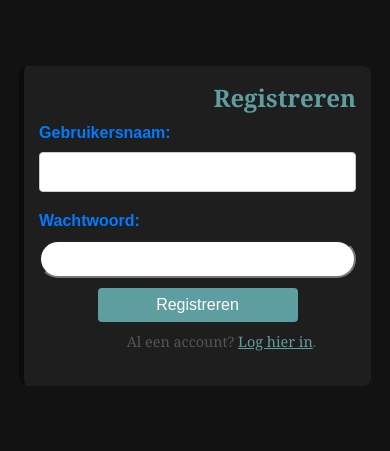
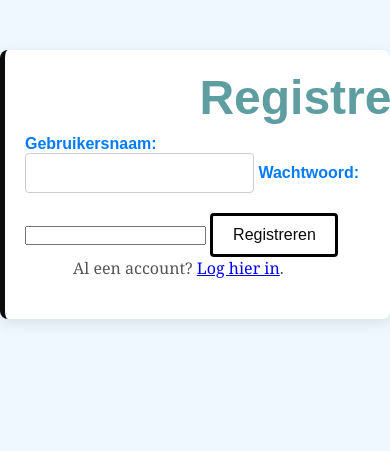
Before and after one commit to ramame2/project, a PHP site: page /register.php in a window 390 px wide; the page is wider, and only the part inside the window is pictured. Shown: the top 451 px of that part. Run offline with PHP 8.4, Linux system fonts and the light colour scheme.

Commit message:
Update register.php

```diff
--- a/register.php
+++ b/register.php
@@ -45,84 +45,31 @@ try {
     <link rel="icon" href="my.ico" type="image/x-icon">
     <link rel="stylesheet" href="me3.css">
     <style>
-        body {
-            background-color: #121212;
-            color: #e0e0e0;
-            display: flex;
-            justify-content: center;
-            align-items: center;
-            height: 100vh;
-            margin: 0;
-            font-family: Arial, sans-serif;
-        }
-        .container {
-            background-color: #1e1e1e;
-            padding: 20px;
-            border-radius: 8px;
-            box-shadow: 0 4px 8px rgba(0, 0, 0, 0.2);
-        }
-        input, button {
-            display: block;
-            width: 100%;
-            margin-top: 10px;
-            border-radius: 5rem;
-        }
-        button {
-            background-color:cadetblue;
-            color: #fff;
-            border: none;
+        /* Existing CSS styles */
+        body { /* styles */ }
+        .container { /* styles */ }
+        input, button { /* styles */ }
+        button:hover { /* styles */ }
+        a { /* styles */ }
+        h1 { /* styles */ }
+        @media screen and (max-width: 500px) { /* styles */ }
+
+        /* New style for the message box */
+        #message {
+            margin-top: 15px;
             padding: 10px;
             border-radius: 4px;
-            cursor: pointer;
+            display: none; /* Hidden by default */
         }
-        button:hover {
-            background-color:dodgerblue;
-        }
-        a {
-            color:cadetblue;
-        }
-        h1{color: cadetblue;
-        font-family: Cambria, Cochin, Georgia, Times, 'Times New Roman', serif;}
-
-        @media screen and (max-width: 500px) {
-            body {
-                padding: 1rem;
-                height: auto;
-            }
-
-            .container {
-                padding: 15px;
-                box-shadow: none; /* Remove shadow for simpler mobile display */
-            }
-
-            h1 {
-                font-size: 1.5rem;
-                text-align: center;
-            }
-
-            input, button {
-                font-size: 1rem;
-                padding: 8px;
-            }
-
-            button {
-                max-width: 200px;
-                margin: 10px auto;
-            }
-
-            p {
-                font-size: 0.9rem;
-                text-align: center;
-            }
-        }
-
+        #message.success { background-color: #28a745; color: white; }
+        #message.error { background-color: #dc3545; color: white; }
     </style>
 </head>
 <body>
 <div class="container">
     <h1>Registreren</h1>
-    <form method="POST" action="">
-        <label for="password">Gebruikersnaam:</label>
+    <form id="registrationForm">
+        <label for="username">Gebruikersnaam:</label>
         <input type="text" name="username" required>
 
         <label for="password">Wachtwoord:</label>
@@ -130,7 +77,39 @@ try {
 
         <button type="submit">Registreren</button>
     </form>
+    <div id="message"></div> <!-- Message container -->
     <p>Al een account? <a href="login.php">Log hier in</a>.</p>
 </div>
+
+<script>
+    document.getElementById('registrationForm').addEventListener('submit', async function(event) {
+        event.preventDefault(); // Prevent form from submitting the traditional way
+
+        const formData = new FormData(this);
+        const messageBox = document.getElementById('message');
+
+        try {
+            const response = await fetch('register.php', {
+                method: 'POST',
+                body: formData
+            });
+
+            const result = await response.json();
+            messageBox.style.display = 'block'; // Show message box
+
+            if (result.status === 'success') {
+                messageBox.className = 'success';
+            } else {
+                messageBox.className = 'error';
+            }
+            messageBox.textContent = result.message;
+
+        } catch (error) {
+            messageBox.className = 'error';
+            messageBox.style.display = 'block';
+            messageBox.textContent = 'Er ging iets mis. Probeer het opnieuw.';
+        }
+    });
+</script>
 </body>
 </html>
```
